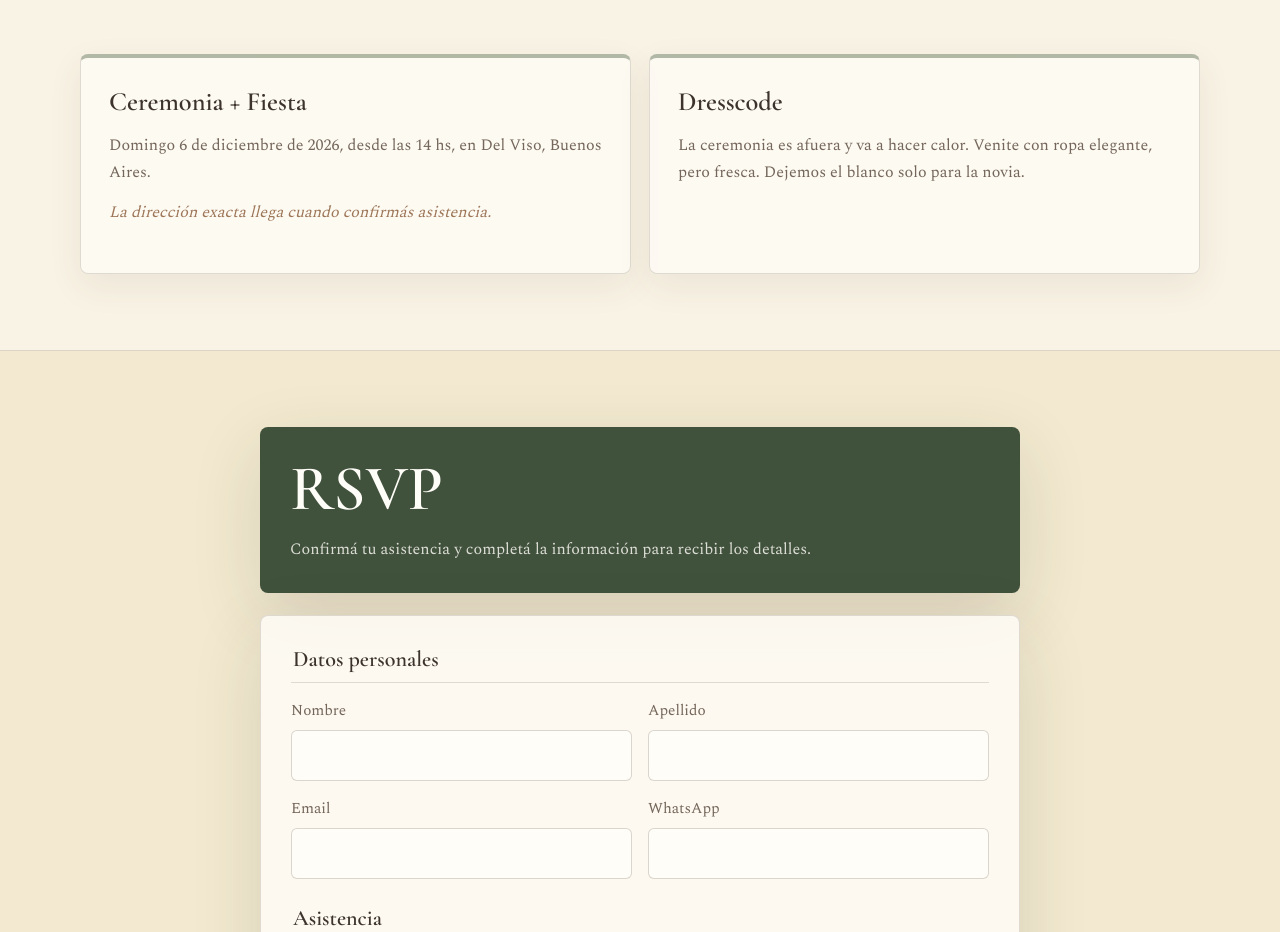
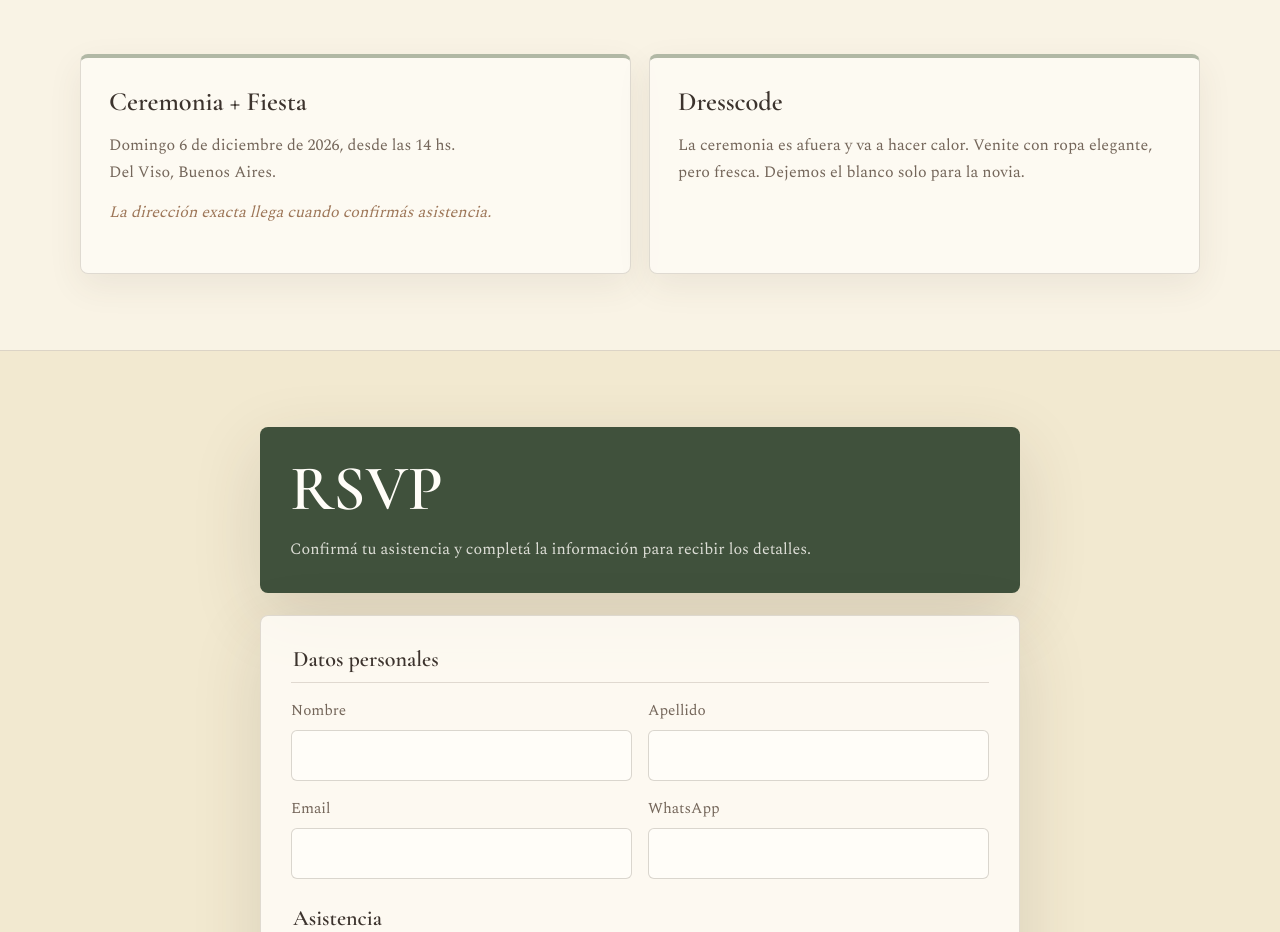
Before and after one commit to juligoro/wedding, a Next.js app: page / in a window 1280 px wide. Shown: the part 2107-3039 px from the top of the page. Built offline with nearby package versions, Linux system fonts and the light colour scheme.

Commit message:
Update celebration location copy

```diff
--- a/app/page.js
+++ b/app/page.js
@@ -52,8 +52,9 @@ export default function Home() {
               <article className="detail">
                 <h3>Ceremonia + Fiesta</h3>
                 <p>
-                  Domingo 6 de diciembre de 2026, desde las 14 hs, en Del Viso,
-                  Buenos Aires.
+                  Domingo 6 de diciembre de 2026, desde las 14 hs.
+                  <br />
+                  Del Viso, Buenos Aires.
                   <span className="note">
                     La dirección exacta llega cuando confirmás asistencia.
                   </span>
```
